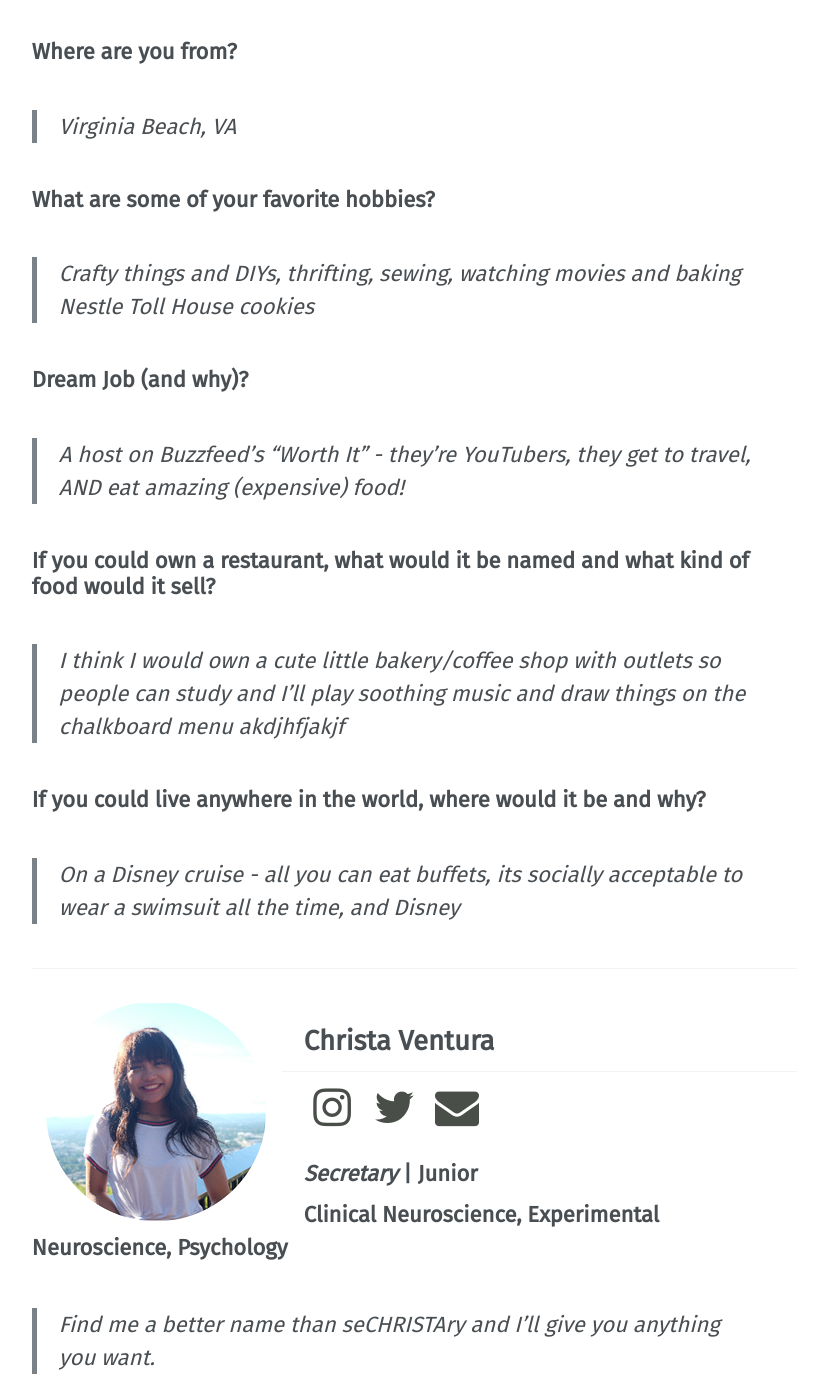
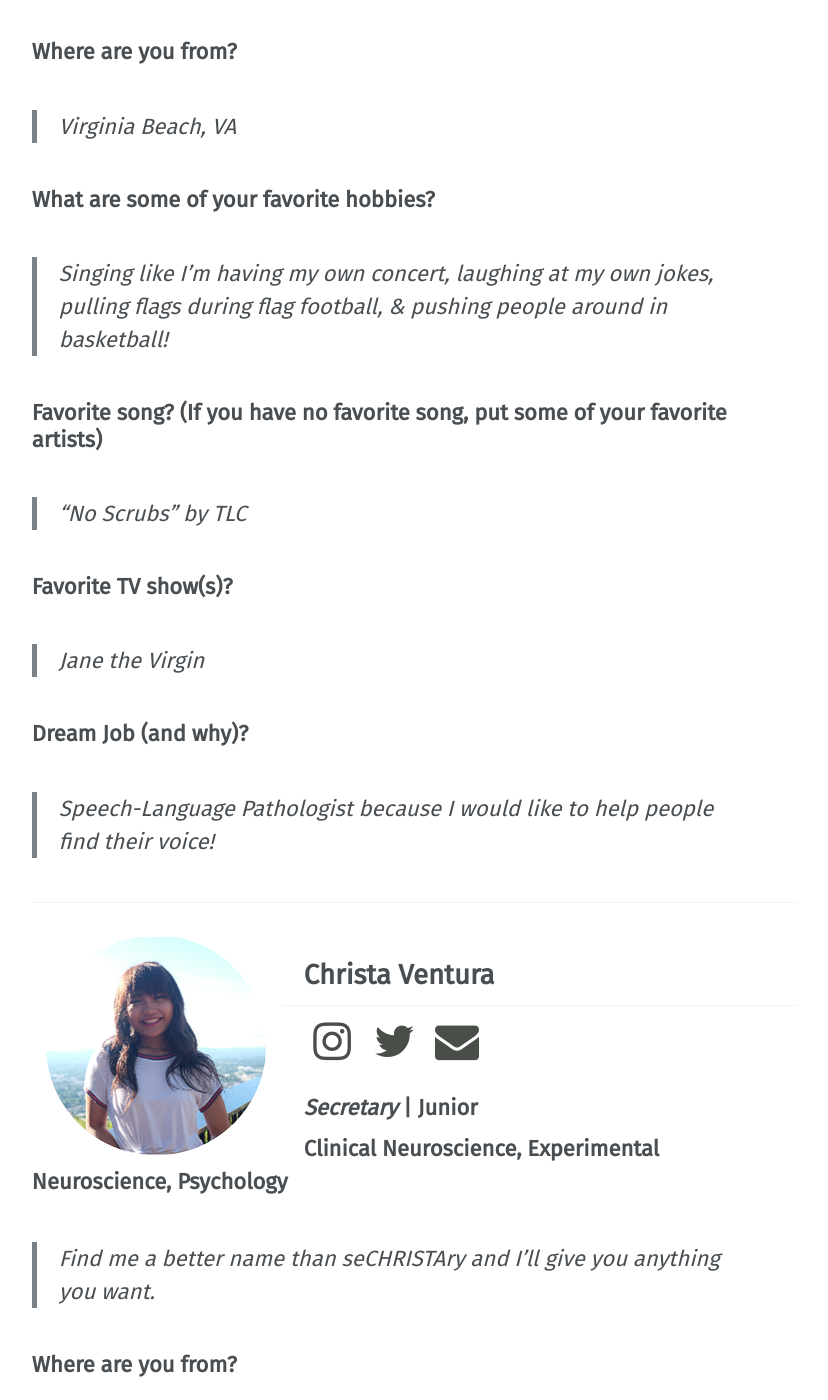
Before and after one commit to vtfasa/vtfasa.github.io, a Jekyll site: the page built from _pages/officers/eboard.md, in a window 1280 px wide and 1400 px high, scrolled down 2046 px. Shown: the whole window, without its empty margins (252-1080 px from the left). Built offline with Jekyll 4.4.1, drawn with Linux system fonts in a browser that asks for light colours; some web fonts are replaced.

Commit message:
Update eboard.md

```diff
--- a/_pages/officers/eboard.md
+++ b/_pages/officers/eboard.md
@@ -61,19 +61,19 @@ permalink: /officers/eboard/
 
 ### **What are some of your favorite hobbies?**
 
-> *Crafty things and DIYs, thrifting, sewing, watching movies and baking Nestle Toll House cookies*
+> *Singing like I'm having my own concert, laughing at my own jokes, pulling flags during flag football, & pushing people around in basketball!*
+
+### **Favorite song? (If you have no favorite song, put some of your favorite artists)**
+
+> *"No Scrubs" by TLC*
+
+### **Favorite TV show(s)?**
+
+> *Jane the Virgin*
 
 ### **Dream Job (and why)?**
 
-> *A host on Buzzfeed's "Worth It" - they're YouTubers, they get to travel, AND eat amazing (expensive) food!*
-
-### **If you could own a restaurant, what would it be named and what kind of food would it sell?**
-
-> *I think I would own a cute little bakery/coffee shop with outlets so people can study and I'll play soothing music and draw things on the chalkboard menu akdjhfjakjf*
-
-### **If you could live anywhere in the world, where would it be and why?**
-
-> *On a Disney cruise - all you can eat buffets, its socially acceptable to wear a swimsuit all the time, and Disney*
+> *Speech-Language Pathologist because I would like to help people find their voice!*
 
 ---
 
```
